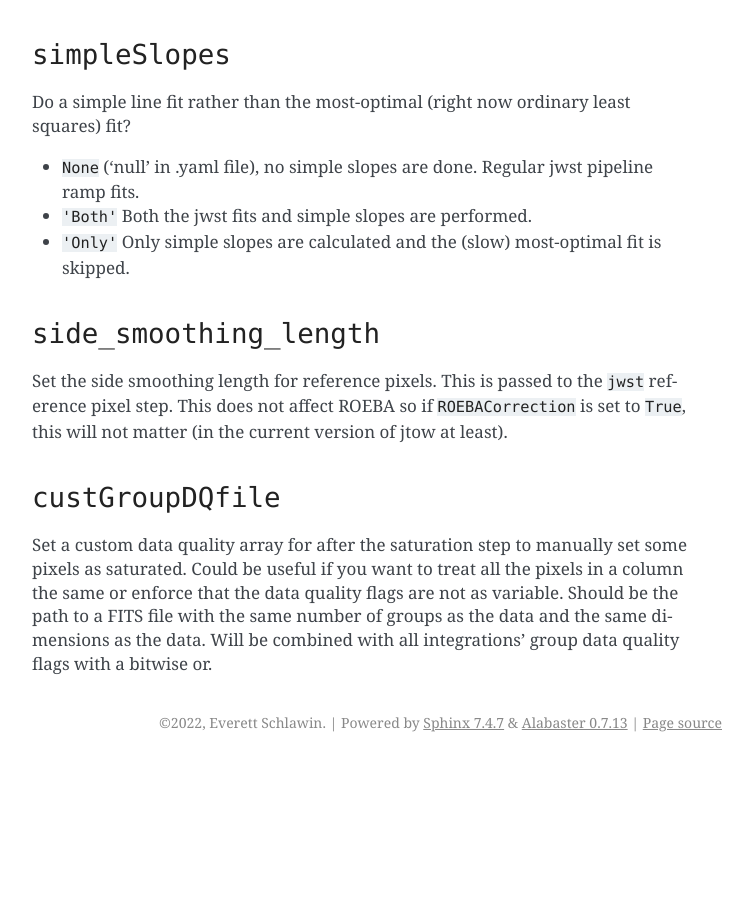
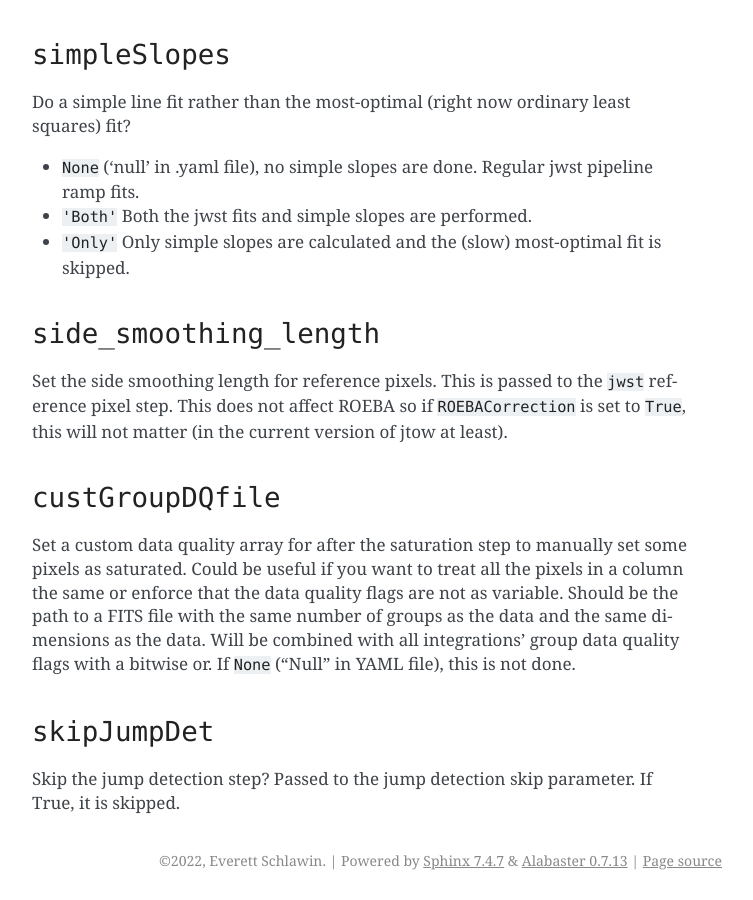
Before and after one commit to eas342/jtow, a Sphinx documentation site: the page built from docs/parameters.rst, in a window 1280 px wide and 900 px high, scrolled down 1795 px. Shown: the whole window, without its empty margins (388-1141 px from the left). Built offline with Sphinx 7.4.7, drawn with Linux system fonts in a browser that asks for light colours; pages that are not in the unit, such as notebooks, are missing from menus; before the commit the page ends 2557 px from its top, so only the background shows below that.

Commit message:
added an option to skip the jump step

```diff
--- a/docs/parameters.rst
+++ b/docs/parameters.rst
@@ -73,4 +73,8 @@ Set the side smoothing length for reference pixels. This is passed to the :code:
 
 :code:`custGroupDQfile`
 ~~~~~~~~~~~~~~~~~~~~~~~~~~~~~
-Set a custom data quality array for after the saturation step to manually set some pixels as saturated. Could be useful if you want to treat all the pixels in a column the same or enforce that the data quality flags are not as variable. Should be the path to a FITS file with the same number of groups as the data and the same dimensions as the data. Will be combined with all integrations' group data quality flags with a bitwise or.
+Set a custom data quality array for after the saturation step to manually set some pixels as saturated. Could be useful if you want to treat all the pixels in a column the same or enforce that the data quality flags are not as variable. Should be the path to a FITS file with the same number of groups as the data and the same dimensions as the data. Will be combined with all integrations' group data quality flags with a bitwise or. If :code:`None` ("Null" in YAML file), this is not done.
+
+:code:`skipJumpDet`
+~~~~~~~~~~~~~~~~~~~~~~
+Skip the jump detection step? Passed to the jump detection skip parameter. If True, it is skipped.
```
Also changed, not shown: 2 other files.
